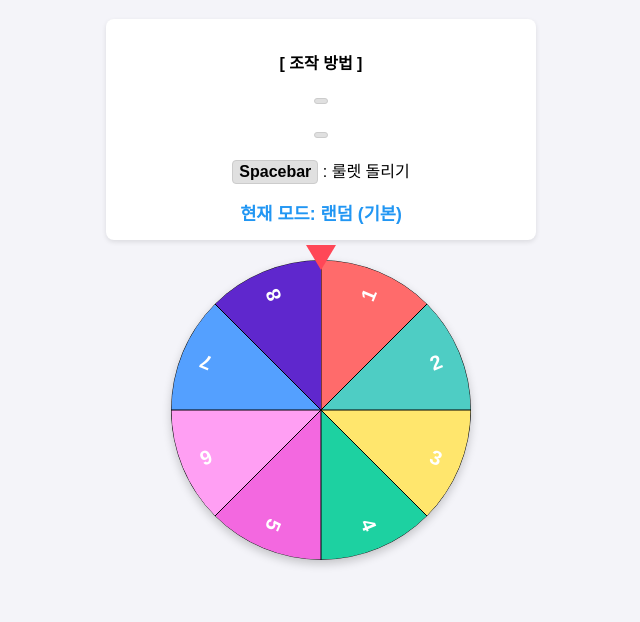
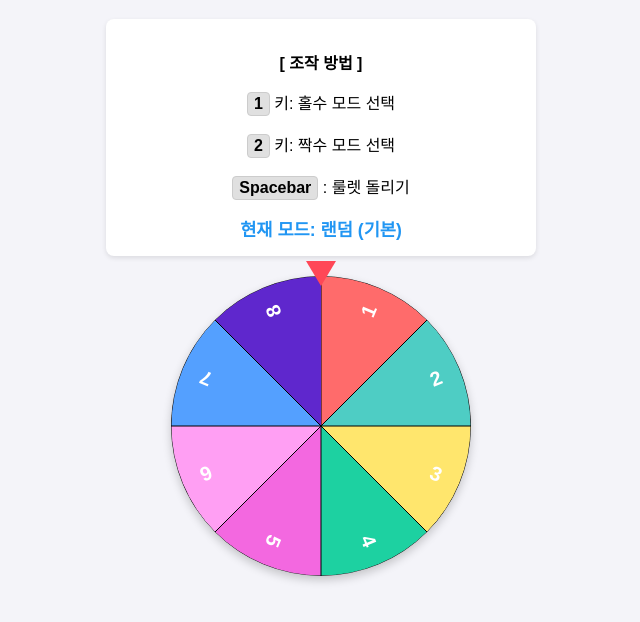
Before and after one commit to 26163-source/zkwlsh.io, a plain HTML site: page index.html in a window 1280 px wide. Shown: the part 90-712 px from the top of the page, without its empty margins (319-959 px from the left). Drawn offline with Linux system fonts and the light colour scheme.

Commit message:
Update index.html

```diff
--- a/index.html
+++ b/index.html
@@ -84,8 +84,8 @@
 
     <div class="instruction">
         <p><strong>[ 조작 방법 ]</strong></p>
-        <p><span class="key-badge"></span></p>
-        <p><span class="key-badge"></span></p>
+        <p><span class="key-badge">1</span> 키: 홀수 모드 선택</p>
+        <p><span class="key-badge">2</span> 키: 짝수 모드 선택</p>
         <p><span class="key-badge">Spacebar</span> : 룰렛 돌리기</p>
         <div id="modeStatus" class="mode-status">현재 모드: 랜덤 (기본)</div>
     </div>
```
